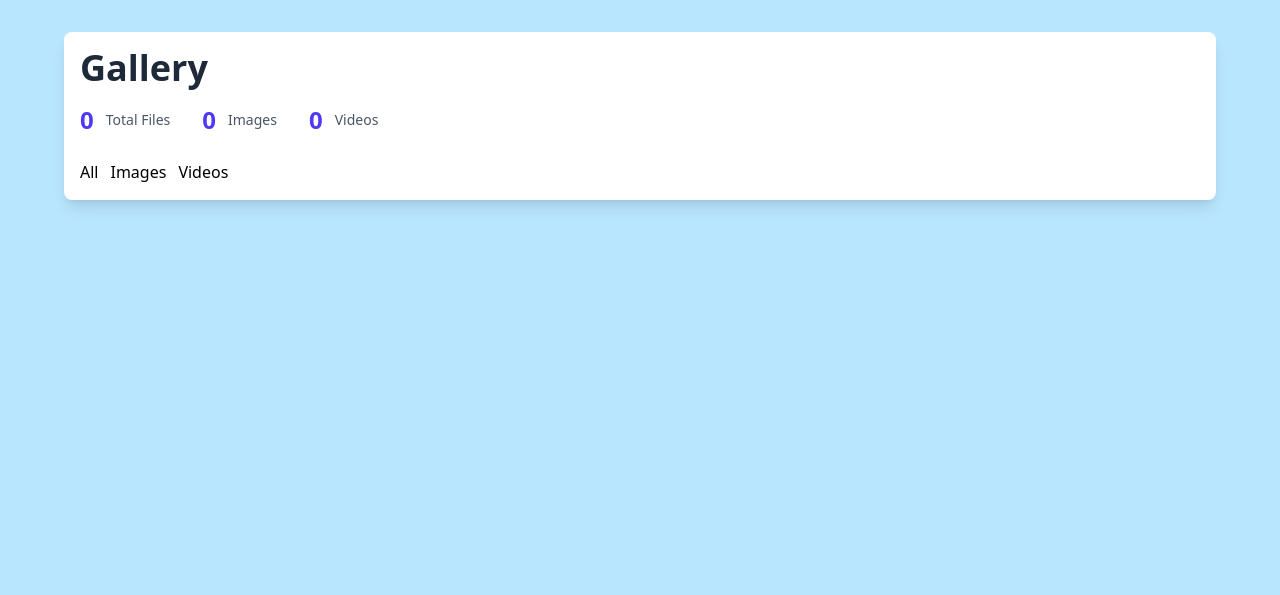
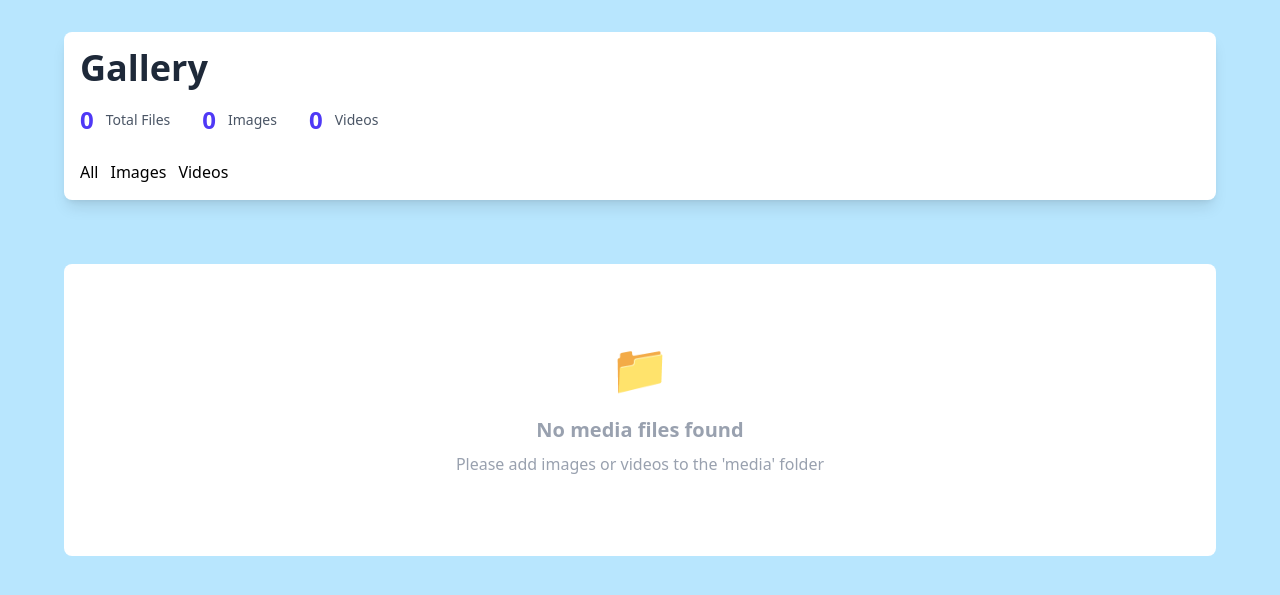
Before and after one commit to myrhm/gallery-view, a Flask app: page / in a window 1280 px wide. Shown: the top 595 px of the page. Run offline with Flask 3, Linux system fonts and the light colour scheme.

Commit message:
add gallery grid element

```diff
--- a/static/output.css
+++ b/static/output.css
@@ -9,17 +9,24 @@
       "Courier New", monospace;
     --color-sky-200: oklch(90.1% 0.058 230.902);
     --color-indigo-600: oklch(51.1% 0.262 276.966);
+    --color-gray-400: oklch(70.7% 0.022 261.325);
     --color-gray-600: oklch(44.6% 0.03 256.802);
     --color-gray-800: oklch(27.8% 0.033 256.848);
+    --color-black: #000;
     --color-white: #fff;
     --spacing: 0.25rem;
     --container-6xl: 72rem;
     --text-sm: 0.875rem;
     --text-sm--line-height: calc(1.25 / 0.875);
+    --text-xl: 1.25rem;
+    --text-xl--line-height: calc(1.75 / 1.25);
     --text-2xl: 1.5rem;
     --text-2xl--line-height: calc(2 / 1.5);
     --text-4xl: 2.25rem;
     --text-4xl--line-height: calc(2.5 / 2.25);
+    --text-5xl: 3rem;
+    --text-5xl--line-height: 1;
+    --font-weight-semibold: 600;
     --font-weight-bold: 700;
     --radius-lg: 0.5rem;
     --default-font-family: var(--font-sans);
@@ -175,6 +182,15 @@
   }
 }
 @layer utilities {
+  .fixed {
+    position: fixed;
+  }
+  .inset-0 {
+    inset: calc(var(--spacing) * 0);
+  }
+  .z-50 {
+    z-index: 50;
+  }
   .mx-auto {
     margin-inline: auto;
   }
@@ -190,17 +206,44 @@
   .mb-2 {
     margin-bottom: calc(var(--spacing) * 2);
   }
+  .mb-6 {
+    margin-bottom: calc(var(--spacing) * 6);
+  }
+  .mb-8 {
+    margin-bottom: calc(var(--spacing) * 8);
+  }
   .flex {
     display: flex;
   }
+  .grid {
+    display: grid;
+  }
+  .hidden {
+    display: none;
+  }
+  .table {
+    display: table;
+  }
   .max-w-6xl {
     max-width: var(--container-6xl);
+  }
+  .border-collapse {
+    border-collapse: collapse;
+  }
+  .resize {
+    resize: both;
+  }
+  .grid-cols-1 {
+    grid-template-columns: repeat(1, minmax(0, 1fr));
   }
   .flex-wrap {
     flex-wrap: wrap;
   }
   .items-center {
     align-items: center;
+  }
+  .justify-center {
+    justify-content: center;
   }
   .gap-3 {
     gap: calc(var(--spacing) * 3);
@@ -211,6 +254,13 @@
   .rounded-lg {
     border-radius: var(--radius-lg);
   }
+  .border {
+    border-style: var(--tw-border-style);
+    border-width: 1px;
+  }
+  .bg-black {
+    background-color: var(--color-black);
+  }
   .bg-sky-200 {
     background-color: var(--color-sky-200);
   }
@@ -220,6 +270,15 @@
   .p-4 {
     padding: calc(var(--spacing) * 4);
   }
+  .p-5 {
+    padding: calc(var(--spacing) * 5);
+  }
+  .py-20 {
+    padding-block: calc(var(--spacing) * 20);
+  }
+  .text-center {
+    text-align: center;
+  }
   .text-2xl {
     font-size: var(--text-2xl);
     line-height: var(--tw-leading, var(--text-2xl--line-height));
@@ -228,13 +287,28 @@
     font-size: var(--text-4xl);
     line-height: var(--tw-leading, var(--text-4xl--line-height));
   }
+  .text-5xl {
+    font-size: var(--text-5xl);
+    line-height: var(--tw-leading, var(--text-5xl--line-height));
+  }
   .text-sm {
     font-size: var(--text-sm);
     line-height: var(--tw-leading, var(--text-sm--line-height));
   }
+  .text-xl {
+    font-size: var(--text-xl);
+    line-height: var(--tw-leading, var(--text-xl--line-height));
+  }
   .font-bold {
     --tw-font-weight: var(--font-weight-bold);
     font-weight: var(--font-weight-bold);
+  }
+  .font-semibold {
+    --tw-font-weight: var(--font-weight-semibold);
+    font-weight: var(--font-weight-semibold);
+  }
+  .text-gray-400 {
+    color: var(--color-gray-400);
   }
   .text-gray-600 {
     color: var(--color-gray-600);
@@ -245,10 +319,37 @@
   .text-indigo-600 {
     color: var(--color-indigo-600);
   }
+  .underline {
+    text-decoration-line: underline;
+  }
   .shadow-lg {
     --tw-shadow: 0 10px 15px -3px var(--tw-shadow-color, rgb(0 0 0 / 0.1)), 0 4px 6px -4px var(--tw-shadow-color, rgb(0 0 0 / 0.1));
     box-shadow: var(--tw-inset-shadow), var(--tw-inset-ring-shadow), var(--tw-ring-offset-shadow), var(--tw-ring-shadow), var(--tw-shadow);
   }
+  .outline {
+    outline-style: var(--tw-outline-style);
+    outline-width: 1px;
+  }
+  .sm\:grid-cols-2 {
+    @media (width >= 40rem) {
+      grid-template-columns: repeat(2, minmax(0, 1fr));
+    }
+  }
+  .lg\:grid-cols-3 {
+    @media (width >= 64rem) {
+      grid-template-columns: repeat(3, minmax(0, 1fr));
+    }
+  }
+  .xl\:grid-cols-4 {
+    @media (width >= 80rem) {
+      grid-template-columns: repeat(4, minmax(0, 1fr));
+    }
+  }
+}
+@property --tw-border-style {
+  syntax: "*";
+  inherits: false;
+  initial-value: solid;
 }
 @property --tw-font-weight {
   syntax: "*";
@@ -319,9 +420,15 @@
   inherits: false;
   initial-value: 0 0 #0000;
 }
+@property --tw-outline-style {
+  syntax: "*";
+  inherits: false;
+  initial-value: solid;
+}
 @layer properties {
   @supports ((-webkit-hyphens: none) and (not (margin-trim: inline))) or ((-moz-orient: inline) and (not (color:rgb(from red r g b)))) {
     *, ::before, ::after, ::backdrop {
+      --tw-border-style: solid;
       --tw-font-weight: initial;
       --tw-shadow: 0 0 #0000;
       --tw-shadow-color: initial;
@@ -337,6 +444,7 @@
       --tw-ring-offset-width: 0px;
       --tw-ring-offset-color: #fff;
       --tw-ring-offset-shadow: 0 0 #0000;
+      --tw-outline-style: solid;
     }
   }
 }
--- a/templates/gallery.html
+++ b/templates/gallery.html
@@ -32,7 +32,19 @@
         <button class="filter-btn" data-filter="video">Videos</button>
       </div>
     </header>
+    <!-- Gallery Grid -->
+    <div class="grid grid-cols-1 sm:grid-cols-2 lg:grid-cols-3 xl:grid-cols-4 mb-8" id="gallery">
+    </div>
+
+    <!-- if Empty -->
+    <div id="emptyState" class="text-center py-20 bg-white bg-opacity-95 rounded-lg text-gray-400">
+      <div class="text-5xl mb-6">📁</div>
+      <h2 class="text-xl font-semibold mb-2">No media files found</h2>
+      <p>Please add images or videos to the 'media' folder</p>
+    </div>
   </div>
+
+
 
 <script src="/static/script.js">
 </script>
```
